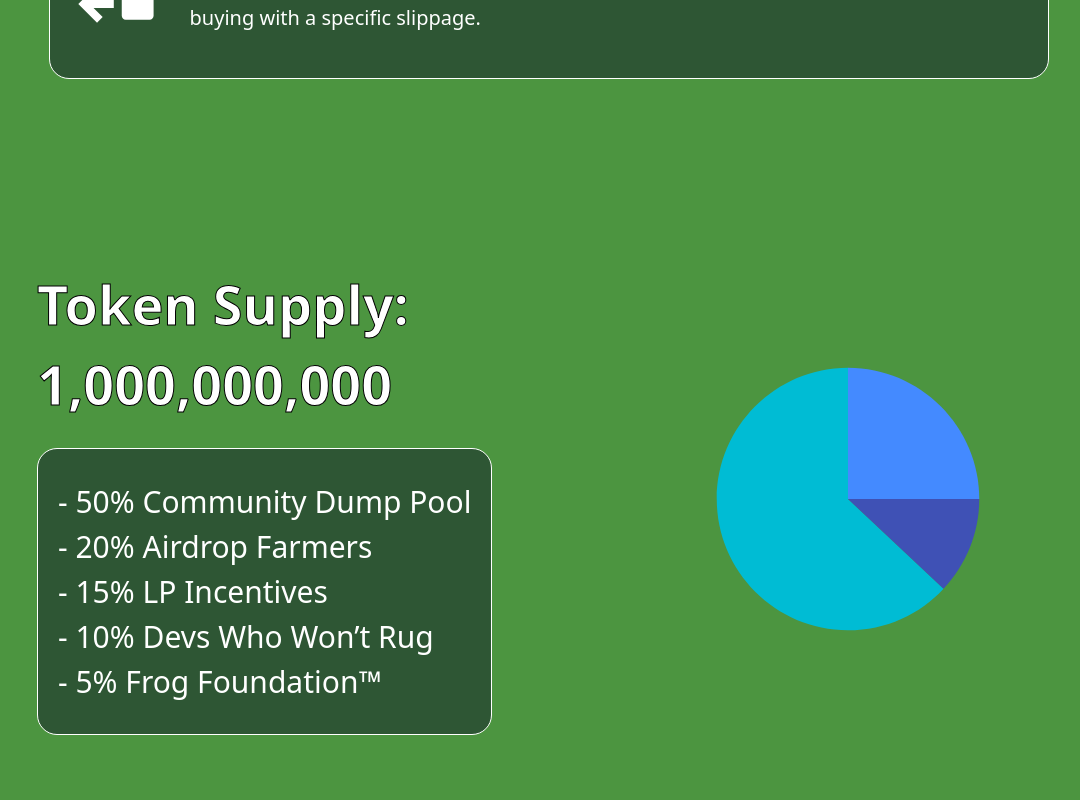
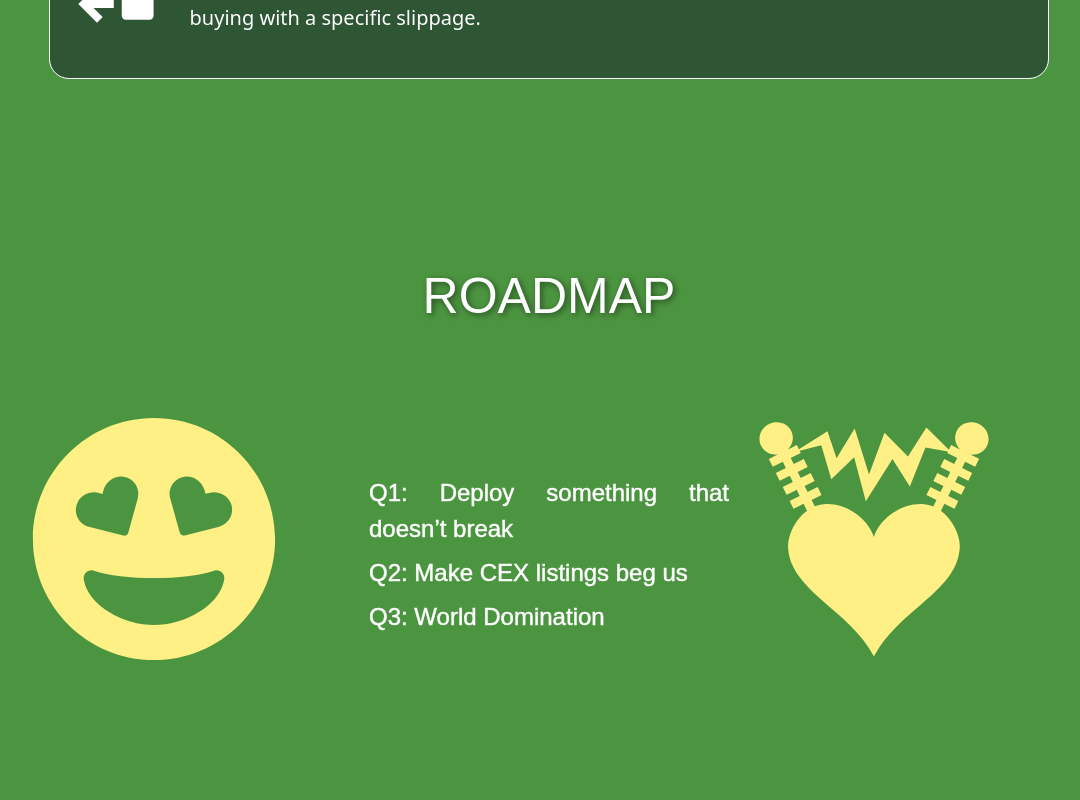
Before and after one commit to gloria2807/ZKRollup, a React (Vite) app: page / in a window 1280 px wide. Shown: the part 2780-3580 px from the top of the page, without its empty margins (91-1171 px from the left). Built offline with nearby package versions, Linux system fonts and the light colour scheme.

Commit message:
updated file

```diff
--- a/src/App.jsx
+++ b/src/App.jsx
@@ -28,7 +28,6 @@ return (
   <Intro />
   <About />
   <Buy />
-  <Tokenomics />
   <Roadmap />
   <FAQ />
   <Footer />
```
